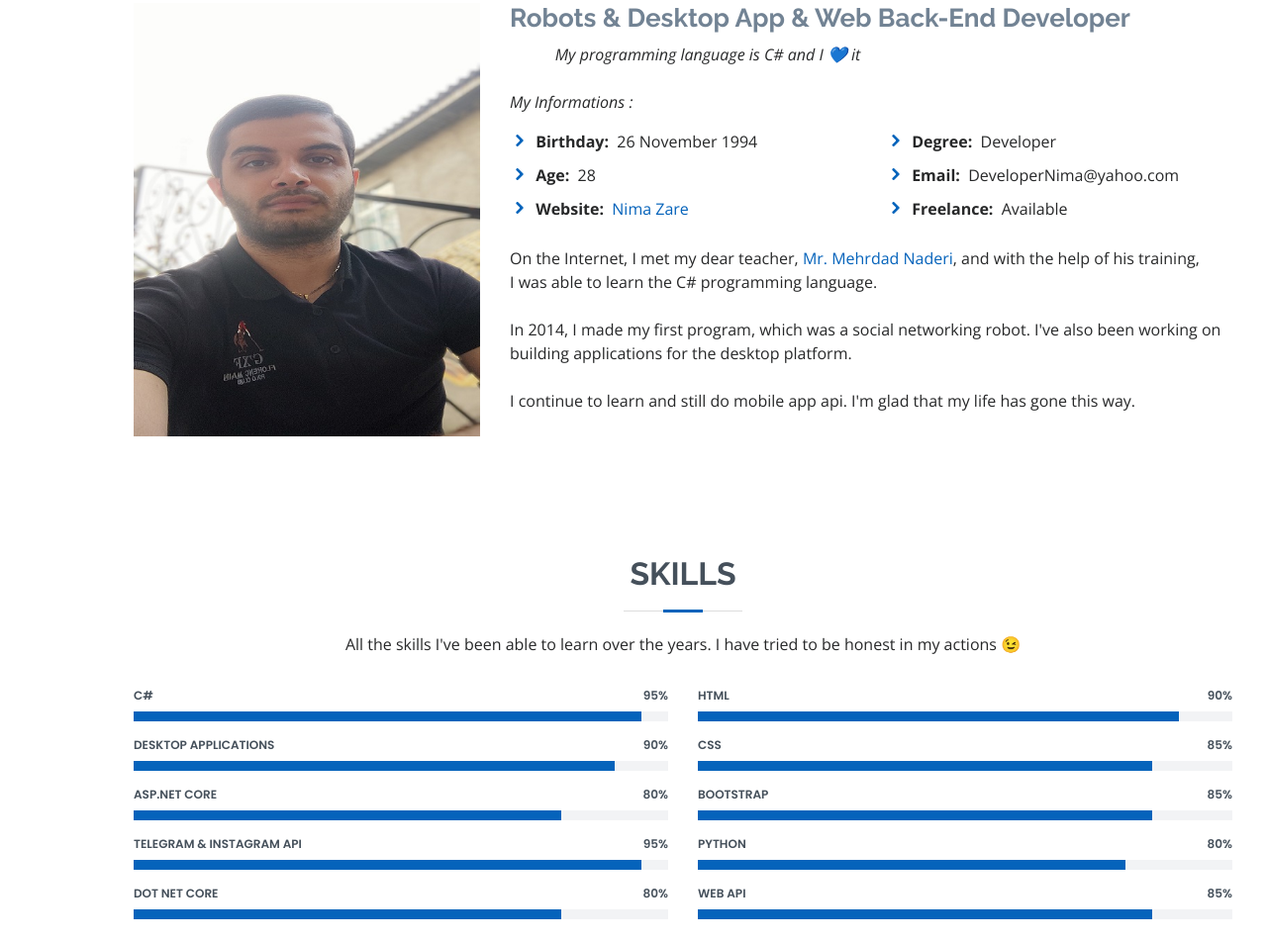
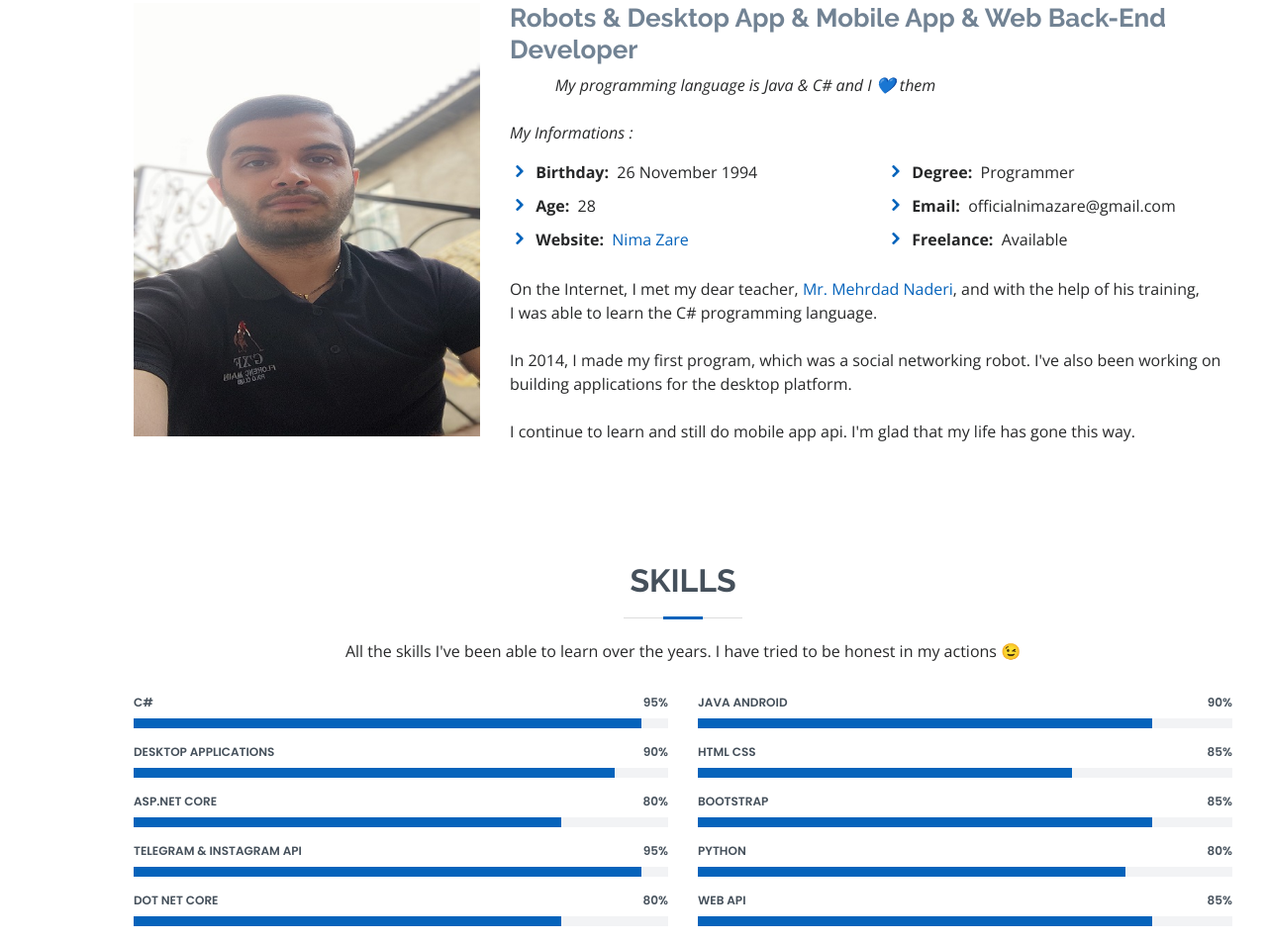
Before and after one commit to NimaZare/nimazare.github.io, a plain HTML site: page index.html in a window 1280 px wide. Shown: the part 989-1942 px from the top of the page at 99% size. Drawn offline with nearby package versions, Linux system fonts and the light colour scheme.

Commit message:
update info

```diff
--- a/index.html
+++ b/index.html
@@ -8,8 +8,8 @@
 	<meta name="robots" content="noodp,noydir">
 	<meta name="apple-mobile-web-app-capable" content="yes">
 	<meta name="viewport" content="width=device-width, initial-scale=1.0">
-	<meta name="description" content="Nima Zare, Create Robots For Telegram, Create Robots For Instagram, Desktop Applications (Windows Form), Web Back-End Asp Net Core, Mobile App Restful Api">
-    <meta name="keywords" content="nima zare, nima programmer, نیما زارع, c#, نیما, robot, backend, back-end, asp net core">
+	<meta name="description" content="Nima Zare, Create Robots For Telegram, Create Robots For Instagram, Desktop Applications (Windows Form), Web Back-End Asp Net Core, Mobile App Restful Api, Android, Java">
+    <meta name="keywords" content="nima zare, nima programmer, نیما زارع, c#, نیما, robot, backend, back-end, asp net core, android, java">
     <link href="assets/img/favicon.png" rel="icon">
     <link href="https://fonts.googleapis.com/css?family=Open+Sans:300,300i,400,400i,600,600i,700,700i|Raleway:300,300i,400,400i,500,500i,600,600i,700,700i|Poppins:300,300i,400,400i,500,500i,600,600i,700,700i" rel="stylesheet">
     <link href="assets/vendor/bootstrap/css/bootstrap.min.css" rel="stylesheet">
@@ -35,7 +35,7 @@
     <section id="hero" class="d-flex flex-column justify-content-center">
         <div class="container" data-aos="zoom-in" data-aos-delay="100">
             <h1>Nima Zare</h1>
-            <p>I'm <span class="typed" data-typed-items="Desktop Application Programmer 😎, Telegram Robot Programmer 😉, Blazor App Programmer 😎, ML.Net Ai Apps Programmer 😉, Back-End Programmer 🤓, Freelancer 😊"></span></p>
+            <p>I'm <span class="typed" data-typed-items="Desktop Application Programmer, Mobile App Programmer, Telegram Robot Programmer, Back-End Programmer, Freelancer 😉"></span></p>
             <div class="social-links">
                 <a href="https://www.twitter.com/developernima" class="twitter"><i class="bx bxl-twitter"></i></a>
                 <a href="https://www.instagram.com/nimazareofficial" class="instagram"><i class="bx bxl-instagram"></i></a>
@@ -57,9 +57,9 @@
                         <img src="assets/img/nima-zare.jpg" class="img-fluid" alt="">
                     </div>
                     <div class="col-lg-8 pt-4 pt-lg-0 content">
-                        <h3>Robots &amp; Desktop App &amp; Web Back-End Developer</h3>
+                        <h3>Robots &amp; Desktop App &amp; Mobile App &amp; Web Back-End Developer</h3>
                         <p class="font-italic">
-                                       My programming language is C# and I 💙 it <br/><br/> My Informations :
+                                       My programming language is Java & C# and I 💙 them <br/><br/> My Informations :
                         </p>
                         <div class="row">
                             <div class="col-lg-6">
@@ -71,8 +71,8 @@
                             </div>
                             <div class="col-lg-6">
                                 <ul>
-                                    <li><i class="icofont-rounded-right"></i> <strong>Degree:</strong>  Developer</li>
-                                    <li><i class="icofont-rounded-right"></i> <strong>Email:</strong>  DeveloperNima@yahoo.com</li>
+                                    <li><i class="icofont-rounded-right"></i> <strong>Degree:</strong>  Programmer</li>
+                                    <li><i class="icofont-rounded-right"></i> <strong>Email:</strong>  officialnimazare@gmail.com</li>
                                     <li><i class="icofont-rounded-right"></i> <strong>Freelance:</strong>  Available</li>
                                 </ul>
                             </div>
@@ -128,15 +128,15 @@
                     </div>
                     <div class="col-lg-6">
                         <div class="progress">
-                            <span class="skill">HTML <i class="val">90%</i></span>
+                            <span class="skill">Java Android<i class="val">90%</i></span>
                             <div class="progress-bar-wrap">
-                                <div class="progress-bar" role="progressbar" aria-valuenow="90" aria-valuemin="0" aria-valuemax="100"></div>
+                                <div class="progress-bar" role="progressbar" aria-valuenow="85" aria-valuemin="0" aria-valuemax="100"></div>
                             </div>
                         </div>
                         <div class="progress">
-                            <span class="skill">CSS <i class="val">85%</i></span>
+                            <span class="skill">HTML CSS  <i class="val">85%</i></span>
                             <div class="progress-bar-wrap">
-                                <div class="progress-bar" role="progressbar" aria-valuenow="85" aria-valuemin="0" aria-valuemax="100"></div>
+                                <div class="progress-bar" role="progressbar" aria-valuenow="70" aria-valuemin="0" aria-valuemax="100"></div>
                             </div>
                         </div>
                         <div class="progress">
@@ -308,7 +308,7 @@
                             <div class="email">
                                 <i class="icofont-envelope"></i>
                                 <h4>Email:</h4>
-                                <p>DeveloperNima@yahoo.com</p>
+                                <p>officialnimazare@gmail.com</p>
                             </div>
                             <div class="phone">
                                 <i class="icofont-phone"></i>
@@ -352,7 +352,7 @@
     <footer id="footer">
         <div class="container">
             <h3>Nima Zare</h3>
-            <p>I am Nima Zare from Iran. My programming language is C# and I 💙 it </p>
+            <p>I am Nima Zare from Iran. My programming language is Java & C# and I 💙 them </p>
             <div class="social-links">
                 <a href="https://www.twitter.com/developernima" class="twitter"><i class="bx bxl-twitter"></i></a>
                 <a href="https://www.instagram.com/nimazareofficial" class="instagram"><i class="bx bxl-instagram"></i></a>
@@ -361,7 +361,7 @@
                 <a href="https://github.com/nimazare" class="github"><i class="bx bxl-github"></i></a>
             </div>
             <div class="copyright">
-                &copy; 2022 <strong><span>Nima Zare</span></strong>. All Rights Reserved
+                &copy; 2023 <strong><span>Nima Zare</span></strong>. All Rights Reserved
             </div>
             <div class="credits">
                 Designed by <a href="https://nimazare.github.io/">Nima Zare</a>
```
